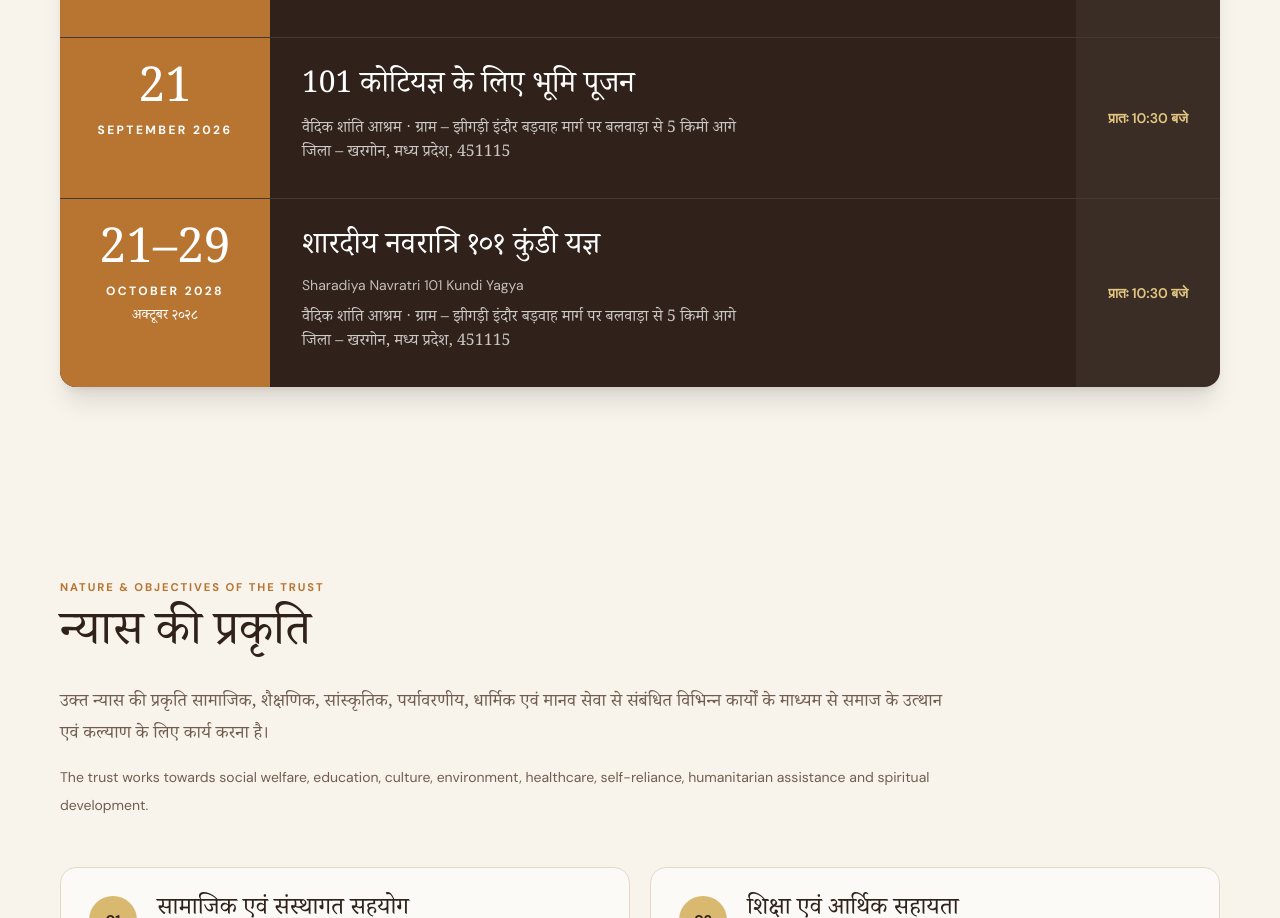
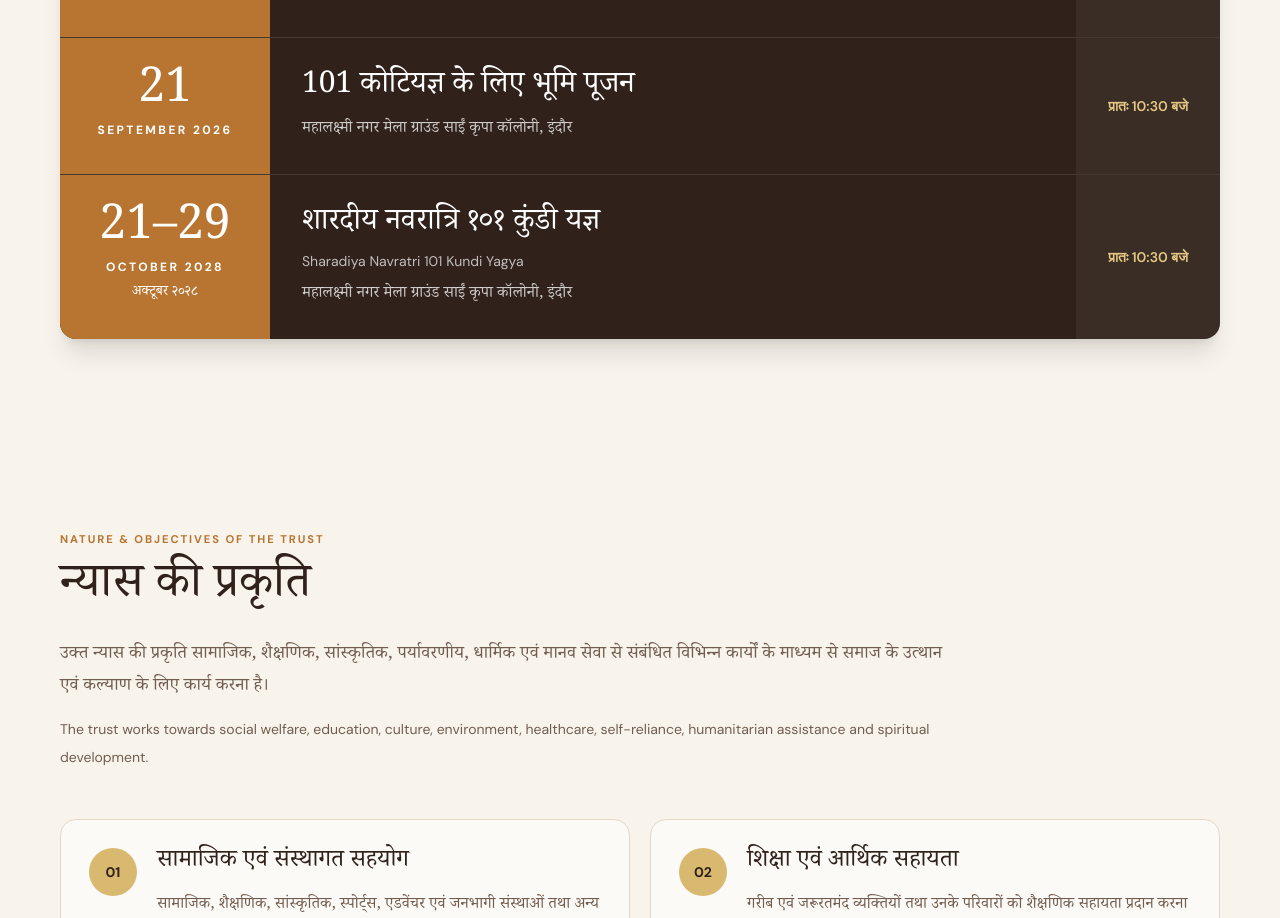
Before and after one commit to krishnapalsonaniya29/Vedic_Shanti, a React (Vite) app: page / in a window 1280 px wide. Shown: the part 2122-3040 px from the top of the page. Built offline with nearby package versions, Linux system fonts and the light colour scheme.

Commit message:
refactor: update event location details in UpcomingEventSection component

```diff
--- a/src/components/UpcomingEventSection.tsx
+++ b/src/components/UpcomingEventSection.tsx
@@ -58,10 +58,7 @@ export default function UpcomingEventSection() {
             <p className="font-dev text-3xl">101 कोटियज्ञ के लिए भूमि पूजन </p>
 
             <p className="font-dev mt-3 text-white/75">
-              वैदिक शांति आश्रम · ग्राम – झीगड़ी इंदौर बड़वाह मार्ग पर बलवाड़ा से 5
-              किमी आगे
-              <br />
-              जिला – खरगोन, मध्य प्रदेश, 451115
+              महालक्ष्मी नगर मेला ग्राउंड साईं कृपा कॉलोनी, इंदौर
             </p>
           </div>
 
@@ -95,10 +92,7 @@ export default function UpcomingEventSection() {
             </p>
 
             <p className="font-dev mt-3 text-white/75">
-              वैदिक शांति आश्रम · ग्राम – झीगड़ी इंदौर बड़वाह मार्ग पर बलवाड़ा से 5
-              किमी आगे
-              <br />
-              जिला – खरगोन, मध्य प्रदेश, 451115
+              महालक्ष्मी नगर मेला ग्राउंड साईं कृपा कॉलोनी, इंदौर
             </p>
           </div>
 
```
